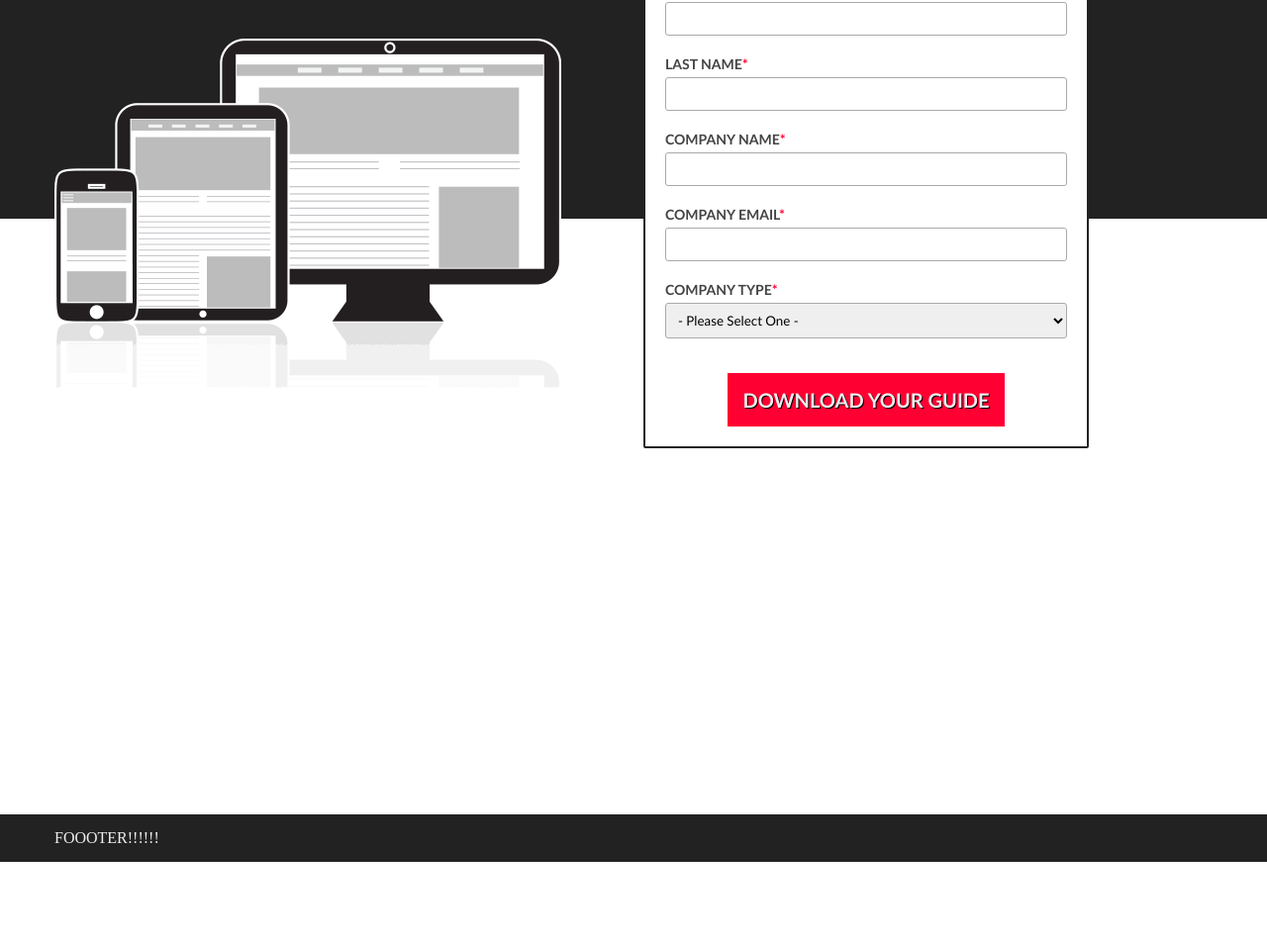
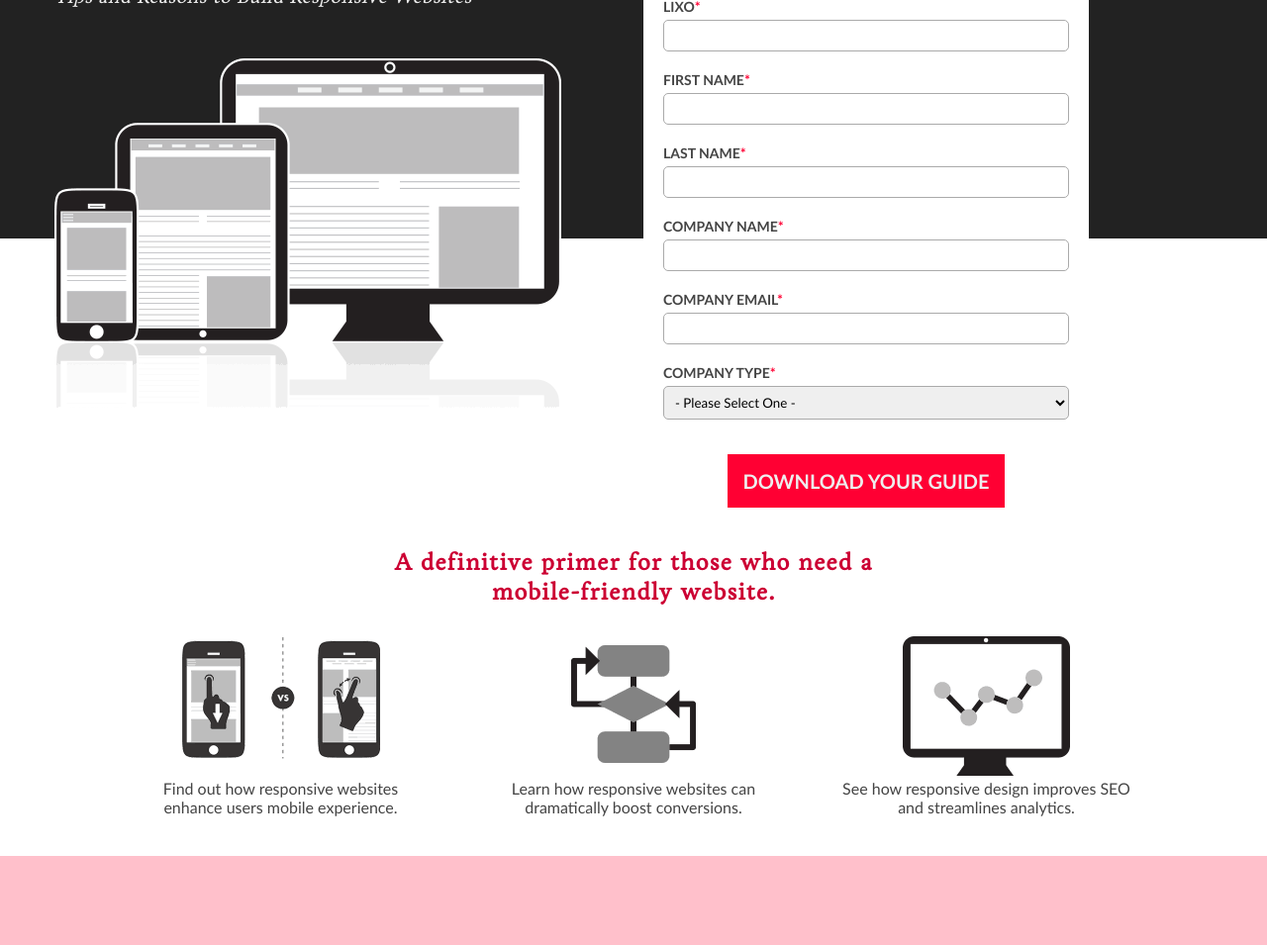
Before and after one commit to marco93prof/LactucaGuide, a plain HTML site: page index.html in a window 1280 px wide. Shown: the part 182-1137 px from the top of the page at 99% size. Before the commit the page ends 1053 px from the top, so only its background shows below. Drawn offline with Linux system fonts and the light colour scheme.

Commit message:
FINISHED page3

```diff
--- a/index.html
+++ b/index.html
@@ -7,31 +7,32 @@
 	<title>Nozomi Guide</title>
 	<link rel="icon" type="image/png" href="./images/icon.png">
 	<link rel="stylesheet" href="style.css">
-	<!-- ICON COLOR: #F03 -->
 </head>
 
 <body>
 
-
 	<header>
 		<div class="container">
 			<img class="logo-img" src="./images/icon.png" alt="logo-img">
-			<h2 class=logo-text>NOZOMI</h2>
+			<h3 class=logo-text>NOZOMI</h3>
 		</div>
 	</header>
 
 	<main>
 		<div class="container">
-
-			<section class="pag1">
-				<h1 class="pag1-title">RESPOSIVE PAGES GUIDE</h1>
-				<p class="pag1-subtitle">Tips and Reasons to Build Responsive Websites</p>
+			<section class="page1">
+				<h1 class="page1-title">RESPOSIVE PAGES GUIDE</h1>
+				<p class="page1-subtitle">Tips and Reasons to Build Responsive Websites</p>
 				<img class="devices-img" src="./images/devices.webp" alt="devices-img">
 			</section>
+			<section class="page2">
+				<form class="page2-form" action="" method="get">
+					<h2 class="highlightColorDark">Complete the form to get your Free Guide.</h2>
 
-			<section class="pag2">
-				<form class="pag2-form" action="" method="get">
-					<h2 class="highlightColorDark">Complete the form to get your Free Guide.</h2>
+					<label for="lixo">LIXO<span class="highlightColor">*</span></label><br>
+					<input class="userInput" type="text" id="lixo" name="LIXO" pattern="[a-zA-Z]{1,64}" required><br>
+
+
 					<label for="fname">FIRST NAME<span class="highlightColor">*</span></label><br>
 					<input class="userInput" type="text" id="fname" name="FNAME" pattern="[a-zA-Z]{1,64}" required><br>
 					<label for="lname">LAST NAME<span class="highlightColor">*</span></label><br>
@@ -53,12 +54,33 @@
 					<input class="button" type="submit" value="DOWNLOAD YOUR GUIDE">
 				</form>
 			</section>
+		</div>
 
+		<div class="container">
+			<section class="page3">
+				<h2 class="highlightColorDark">A definitive primer for those who need a mobile-friendly website.</h2>
+
+				<div class="info">
+					<img src="./images/enhance.webp" alt="enhance">
+					<p>Find out how responsive websites enhance users mobile experience.</p>
+				</div>
+
+				<div class="info">
+					<img src="./images/conversion.webp" alt="conversion">
+					<p>Learn how responsive websites can dramatically boost conversions.</p>
+				</div>
+
+				<div class="info">
+					<img src="./images/seo.webp" alt="seo">
+					<p>See how responsive design improves SEO and streamlines analytics.</p>
+				</div>
+
+			</section>
 		</div>
+
 	</main>
 
-<br><br><br><br><br><br><br><br><br><br>
-<br><br><br><br><br><br><br><br><br><br>
+	<div style="height: 200px; background-color: pink;"></div>
 
 	<footer>
 		<div class="container">
--- a/style.css
+++ b/style.css
@@ -32,11 +32,20 @@ body {
 }
 
 .container {
-	/* width: 60%; */
 	width: 1170px;
 	margin: 0 auto;
 	position: relative; /*** 1 ***/
 	overflow: hidden;
+
+	/* border: 3px solid blue; */
+}
+
+h2 {
+	margin-bottom: 15px;
+	font-family: Livory, 'Trebuchet MS', 'Lucida Sans Unicode', 'Lucida Grande', 'Lucida Sans', Arial, sans-serif;
+	font-size: 24px;
+	text-align: center;
+	letter-spacing: 1px;
 }
 
 .highlightColor {
@@ -50,7 +59,7 @@ body {
 /*#############################################*/
 
 header {
-	padding: 10px 0;
+	padding: 20px 0;
 	background-color: #222;
 }
 
@@ -77,20 +86,20 @@ main {
 	background-color: #fff;
 }
 
-.pag1 {
+.page1 {
 	display: inline-block;
 	width: 50%;
 	padding: 10px 0;
 }
 
-.pag1-title {
+.page1-title {
 	font-family: LG, Haettenschweiler, Impact, sans-serif;
 	font-weight: 100;
 	font-size: 72px;
 	color: #eee;
 }
 
-.pag1-subtitle {
+.page1-subtitle {
 	font-family: Livory, 'Trebuchet MS', 'Lucida Sans Unicode', 'Lucida Grande', 'Lucida Sans', Arial, sans-serif;
 	font-weight: 100;
 	font-size: 20px;
@@ -104,29 +113,21 @@ main {
 
 /*#############################################*/
 
-.pag2 {
+.page2 {
 	float: right;
 	width: 50%;
 	padding: 10px;
 }
 
-.pag2-form {
+.page2-form {
 	width: 450px;
 	padding: 20px;
 	border-radius: 2px;
 	background-color: #fff;
-	border: 2px solid #222;
+	/* border: 2px solid #222; */
 }
 
-.pag2-form h2 {
-	margin-bottom: 15px;
-	font-family: Livory, 'Trebuchet MS', 'Lucida Sans Unicode', 'Lucida Grande', 'Lucida Sans', Arial, sans-serif;
-	font-size: 24px;
-	text-align: center;
-	letter-spacing: 1px;
-}
-
-.pag2-form label {
+.page2-form label {
 	display: inline-block;
 	margin: 5px 0;
 	font-family: 'Trebuchet MS',  Helvetica, Arial, sans-serif;
@@ -138,10 +139,15 @@ main {
 .userInput {
 	width: 100%;
 	margin-bottom: 15px;
-	padding: 8px;
+	padding: 7px;
 	border: 1px solid #aaa;
-	border-radius: 3px;
+	border-radius: 5px;
 	font-family: 'Trebuchet MS',  Helvetica, Arial, sans-serif;
+}
+
+.userInput:hover {
+	outline: none;
+	border: 1px solid #f03;
 }
 
 .userInput:focus, .userInput:active {
@@ -150,10 +156,7 @@ main {
 	box-shadow: 0 0 3px #f03;
 }
 
-.userInput:hover {
-	outline: none;
-	border: 1px solid #f03;
-}
+
 
 .button {
 	display: block;
@@ -163,7 +166,7 @@ main {
 	font-weight: 600;
 	font-size: 20px;
 	color: #eee;
-	text-shadow: 1px 1px 0 #000;
+	/* text-shadow: 1px 1px 0 #000; */
 	background-color: #f03;
 }
 
@@ -179,6 +182,28 @@ main {
 
 /*#############################################*/
 
+.page3 {
+	padding: 10px 0px;
+	text-align: center;
+}
+
+.page3 h2 {
+	width: 500px;
+	margin: 0 auto;
+}
+
+.info {
+	display: inline-block;
+	width: 25%;
+	margin: 30px 30px;
+	font-family: 'Trebuchet MS',  Helvetica, Arial, sans-serif;
+	color: #444;
+	font-size: 16px;
+
+}
+/*#############################################*/
+
+
 footer {
 	padding: 15px;
 	background-color: #222;
```
